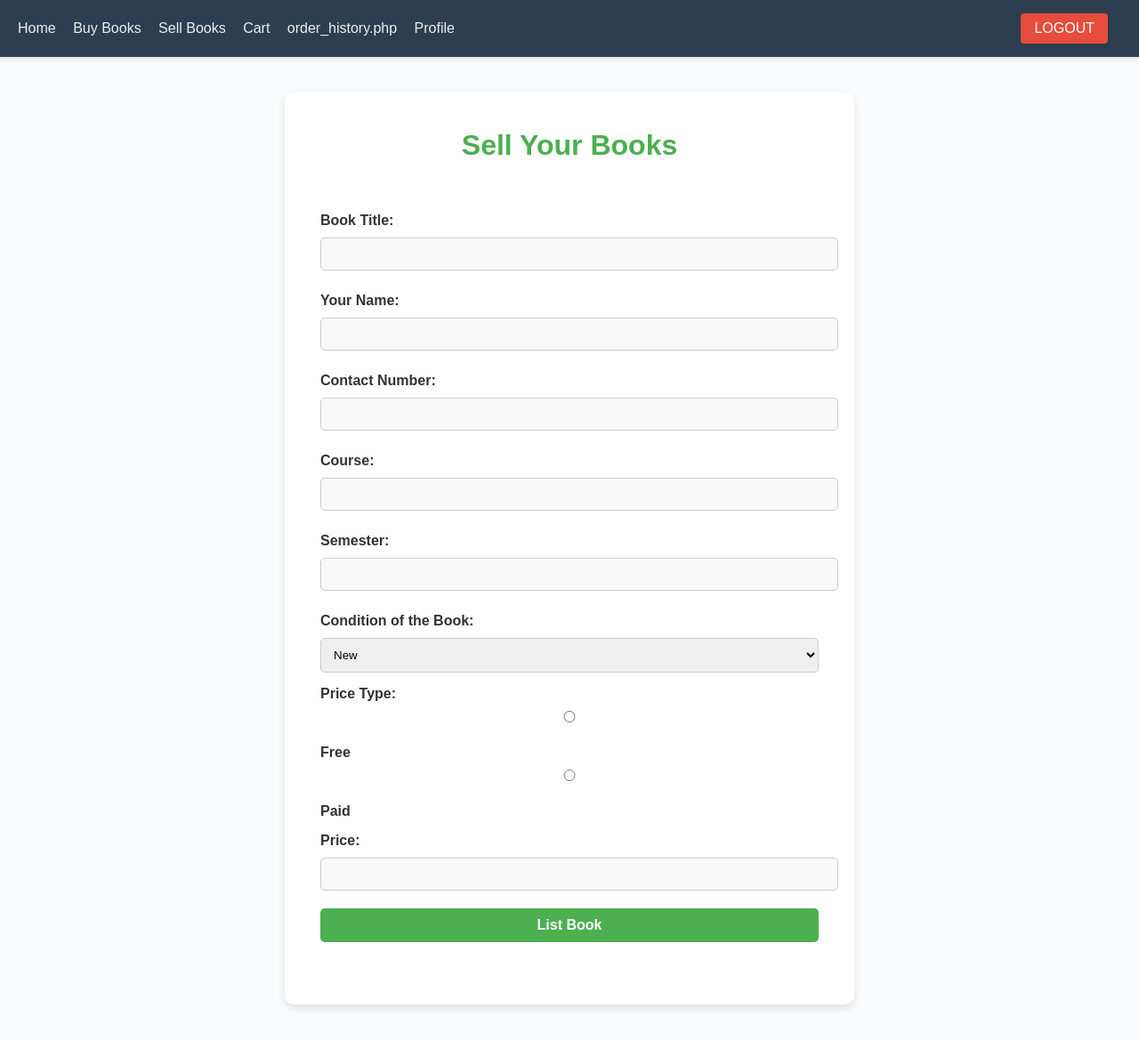
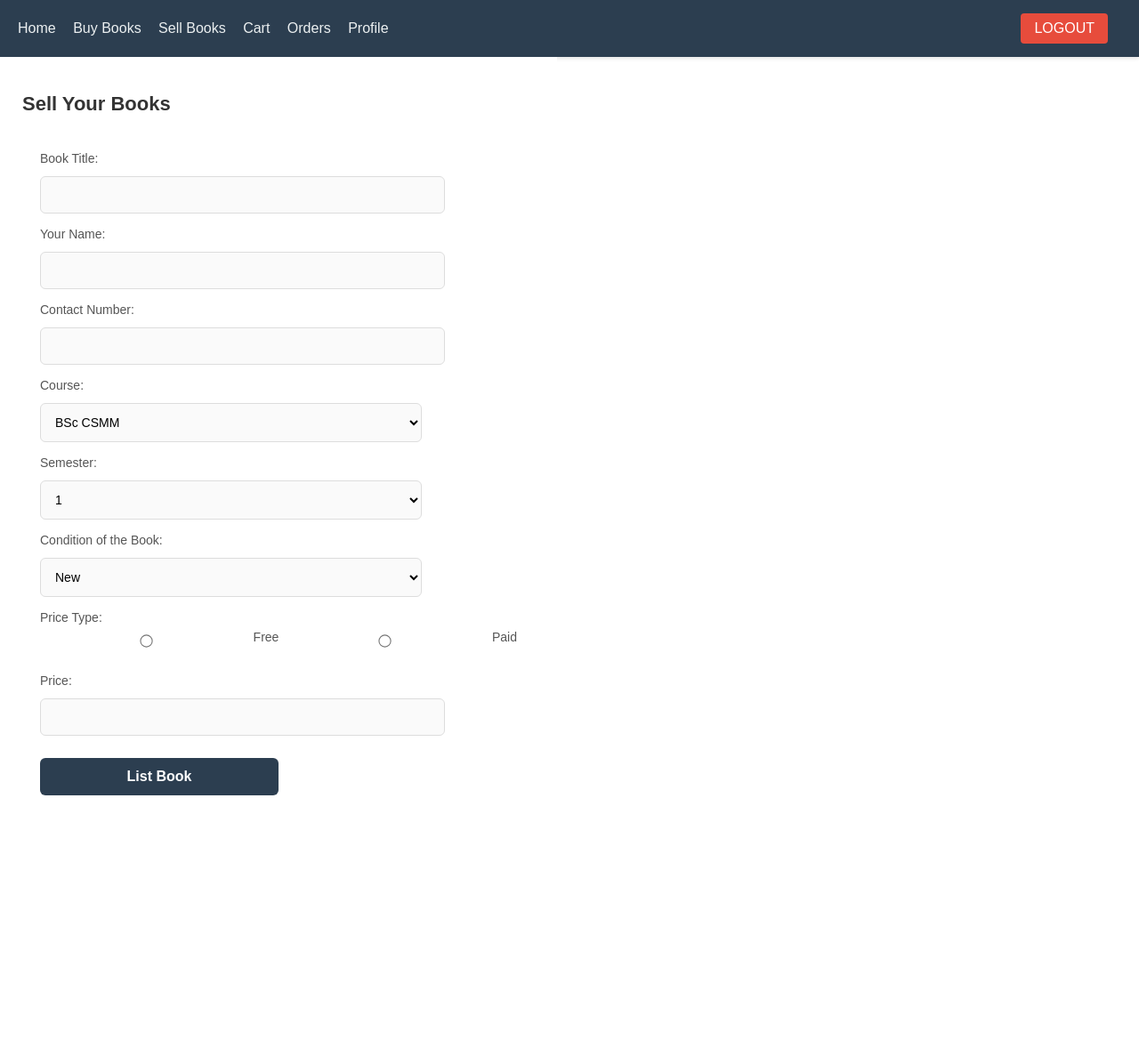
Before and after one commit to Emmanuel301004/Kind-cart, a PHP site: page /sell_books.php in a window 1280 px wide. Shown: the whole page at 89% size. After the commit the page ends 894 px from the top, so only its background shows below. Run offline with PHP 8.4, Linux system fonts and the light colour scheme; the visitor is signed in with stand-in values (Sample User, id 1); some libraries are stand-ins or nearby versions.

```diff
--- a/sell_books.php
+++ b/sell_books.php
@@ -61,13 +61,14 @@ $conn->close();
     <meta charset="UTF-8">
     <meta name="viewport" content="width=device-width, initial-scale=1.0">
     <title>Sell Books</title>
-    <link rel="stylesheet" href="style.css">
     <style>
+        /* Global Styling */
 body {
-            font-family: 'Arial', sans-serif;
-            background-color: #f9fafb;
+    font-family: 'Poppins', sans-serif;
+    background-color: #f8f9fa; /* Light Gray Background */
+
+    height: 100vh;
     margin: 0;
-            padding: 0;
 }
 
         .navbar {
@@ -99,43 +100,130 @@ $conn->close();
             text-transform: uppercase;
         }
 
+
+/* Form Container */
 .sell-form {
-            max-width: 600px;
-            margin: 40px auto;
-            padding: 20px;
-            background-color: white;
-            border-radius: 10px;
-            box-shadow: 0 4px 8px rgba(0, 0, 0, 0.1);
+    width: 45vw;
+    background: #ffffff;
+    padding: 25px;
+
+
+
+    height: 89vh;
 }
 
+/* Form Title */
 .sell-form h1 {
-            text-align: center;
-            color: #4CAF50;
+    font-size: 22px;
+    font-weight: 600;
+    color: #333;
+    margin-bottom: 20px;
 }
 
+/* Labels */
 .sell-form label {
     display: block;
-            margin-top: 15px;
-            font-weight: bold;
+    font-size: 14px;
+    font-weight: 500;
+    color: #555;
+    text-align: left;
+    margin-bottom: 6px;
 }
 
+/* Input & Select Fields */
 .sell-form input,
-        .sell-form select,
-        .sell-form button {
-            width: 100%;
-            padding: 10px;
-            margin-top: 10px;
-            border: 1px solid #ccc;
-            border-radius: 5px;
+.sell-form select {
+    width: 80%;
+    padding: 12px;
+    margin-top: 6px;
+    margin-bottom: 15px;
+    border: 1px solid #ddd;
+    border-radius: 6px;
+    font-size: 14px;
+    background: #fafafa;
+    transition: all 0.3s ease;
 }
 
+
+/* Price Type - Aligning Radio Buttons */
+.price-type-container {
+    display: flex;
+
+
+    margin: 15px 3P;
+}
+
+.price-type-container label {
+    display: flex;
+
+
+    cursor: pointer;
+}
+
+/* Styled Radio Buttons */
+.sell-form input[type="radio"] {
+    accent-color: #2c3e50;
+    transform: scale(1.2);
+}
+
+/* Submit Button */
 .sell-form button {
-            background-color: #4CAF50;
+    width: 50%;
+    padding: 12px;
+    background: #2c3e50;
     color: white;
     border: none;
+    border-radius: 6px;
+    font-size: 16px;
+    font-weight: bold;
     cursor: pointer;
+    transition: all 0.3s ease;
 }
+
+/* Button Hover Effect */
+.sell-form button:hover {
+    background: #1a252f;
+    transform: scale(1.02);
+}
+/* Price Type - Aligning Radio Buttons Properly */
+.price-type-container {
+    display: flex;
+
+    gap: -50px; /* Adjust spacing between radio buttons */
+    margin-bottom: 15px;
+
+}
+
+.price-type-container label {
+    display: flex;
+
+    gap: 2px;
+    font-size: 14px;
+    font-weight: 500;
+    cursor: pointer;
+    margin: 0; /* Remove extra margin */
+}
+
+/* Styled Radio Buttons */
+.sell-form input[type="radio"] {
+    accent-color: #2c3e50;
+    transform: scale(1.1);
+    margin-right: 1px; /* Reduce spacing */
+}
+
+#price-free{
+    margin-right: 10px; /* Add spacing */
+}
+/* Responsive Design */
+@media (max-width: 600px) {
+    .sell-form {
+        width: 90%;
+        padding: 20px;
+    }
+}
+
     </style>
+<link rel="stylesheet" href="style.css">
     <script>
         function togglePriceField() {
             const priceType = document.querySelector('input[name="price_type"]:checked').value;
@@ -152,13 +240,14 @@ $conn->close();
     </script>
 </head>
 <body>
+
 <div class="navbar">
     <div class="nav-links">
         <a href="dashboard.php">Home</a>
         <a href="buy_books.php">Buy Books</a>
         <a href="sell_books.php">Sell Books</a>
         <a href="cart.php">Cart</a>
-        <a href="orders.php">order_history.php</a>
+        <a href="order_history.php">Orders</a>
         <a href="profile.php">Profile</a>
     </div>
     <a href="logout.php" class="logout">Logout</a>
@@ -177,10 +266,26 @@ $conn->close();
         <input type="text" name="contact" id="contact" required>
 
         <label for="course">Course:</label>
-        <input type="text" name="course" id="course" required>
-
+        <select name="course" id="course" required>
+            <option value="BSc CSMM">BSc CSMM</option>
+            <option value="BCA">BCA</option>
+            <option value="BBA">BBA</option>
+            <option value="BCom">BCom</option>
+            <option value="BA Journalism">BA Journalism</option>
+            <option value="BSc Biotechnology">BSc Biotechnology</option>
+            <option value="MBA">MBA</option>
+            <option value="MCA">MCA</option>
+            <option value="MSc Data Science">MSc Data Science</option>
+        </select>
         <label for="semester">Semester:</label>
-        <input type="number" name="semester" id="semester" min="1" max="8" required>
+        <select name="semester" id="semester" required>
+            <option value="1">1</option>
+            <option value="2">2</option>
+            <option value="3">3</option>
+            <option value="4">4</option>
+            <option value="5">5</option>
+            <option value="6">6</option>
+        </select>
 
         <label for="book_condition">Condition of the Book:</label>
         <select name="book_condition" id="book_condition" required>
@@ -191,7 +296,7 @@ $conn->close();
         </select>
 
         <label>Price Type:</label>
-        <div>
+        <div class="price-type-container">
             <input type="radio" name="price_type" value="free" id="price_free" onclick="togglePriceField()" required>
             <label for="price_free">Free</label>
             <input type="radio" name="price_type" value="paid" id="price_paid" onclick="togglePriceField()">
```
Also changed, not shown: test.php (+41 -6 lines). Lines whose indentation alone changed are shown as unchanged.
